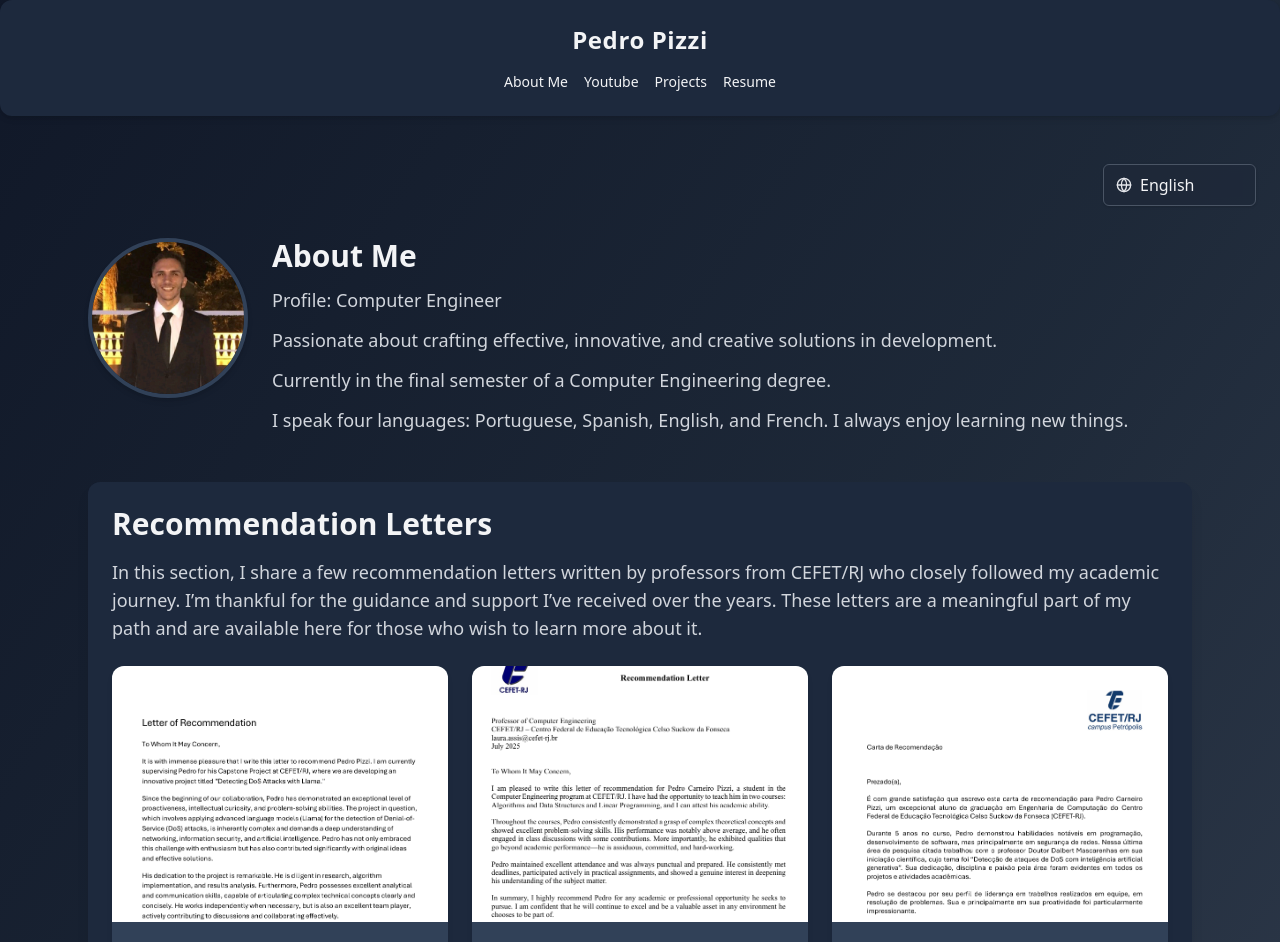
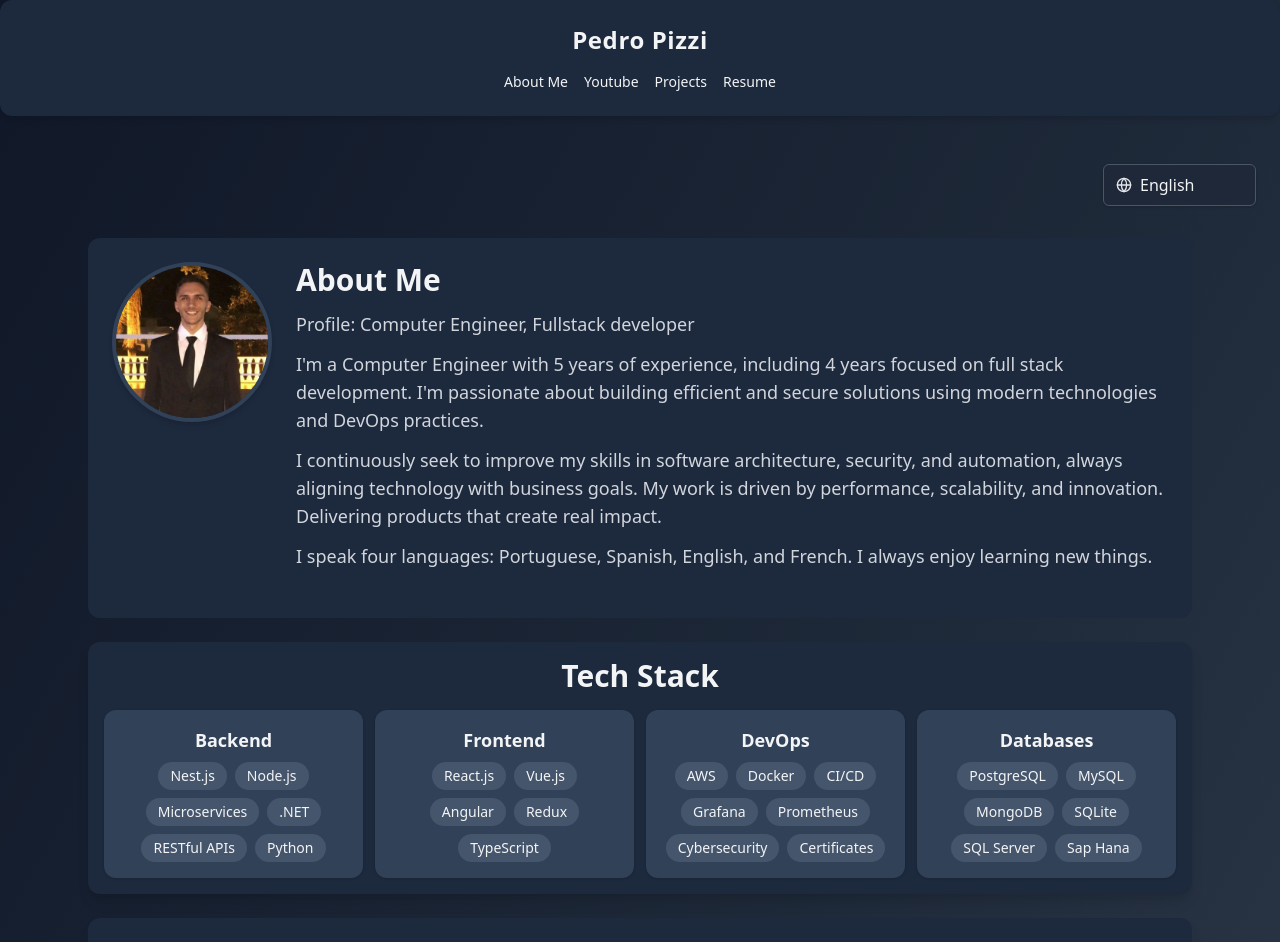
Before and after one commit to P3dream/portifolio, a React (Vite) app: page /about in a window 1280 px wide. Shown: the top 942 px of the page. Built offline with nearby package versions, Linux system fonts and the light colour scheme.

Commit message:
adding techstack and changing profile

```diff
--- /dev/null
+++ b/src/components/AboutMe.tsx
@@ -0,0 +1,29 @@
+import { useTranslation } from "react-i18next";
+import photo from "/assets/photo.jpg";
+
+const AboutMe = () => {
+  const { t } = useTranslation();
+
+  return (
+    <div className="space-y-6 px-4 sm:px-6 py-6 bg-slate-800 rounded-xl">
+      <div className="flex flex-col sm:flex-row items-center sm:items-start text-center sm:text-left gap-6 mb-6">
+        <img
+          src={photo}
+          alt="Pedro Pizzi"
+          className="w-32 h-32 sm:w-40 sm:h-40 rounded-full object-cover shadow-md border-4 border-slate-700"
+        />
+        <div className="space-y-3">
+          <h2 className="text-2xl sm:text-3xl font-bold text-gray-100">
+            {t("about_title")}
+          </h2>
+          <p className="text-base sm:text-lg text-gray-300">{t("about_desc")}</p>
+          <p className="text-base sm:text-lg text-gray-300">{t("about_desc2")}</p>
+          <p className="text-base sm:text-lg text-gray-300">{t("about_desc3")}</p>
+          <p className="text-base sm:text-lg text-gray-300">{t("about_desc4")}</p>
+        </div>
+      </div>
+    </div>
+    );
+};
+
+export default AboutMe;
--- /dev/null
+++ b/src/components/PersonalRecommendations.tsx
@@ -0,0 +1,39 @@
+import { useTranslation } from "react-i18next";
+import Card from "./Card"; // ajuste o caminho conforme sua estrutura
+import Recomendations from "../model/Recomendations"; // se estiver usando TypeScript
+
+const PersonalRecommendations = () => {
+  const { t } = useTranslation();
+  const recomendationList = t("recomendations", { returnObjects: true }) as Recomendations[];
+
+  return (
+    <div className="mx-auto px-4 sm:px-6 py-6 bg-slate-800 bg-opacity-70 rounded-xl shadow-lg backdrop-blur text-gray-100 max-w-screen-2xl">
+      <h2 className="text-2xl sm:text-3xl font-bold text-gray-100 mb-4">
+        {t("recommendations_title")}
+      </h2>
+      <p className="text-base sm:text-lg text-gray-300 mb-6">
+        {t("recommendations_desc")}
+      </p>
+
+      <div
+        className="grid gap-6"
+        style={{
+          display: "grid",
+          gridTemplateColumns: "repeat(auto-fit, minmax(280px, 1fr))"
+        }}
+      >
+        {recomendationList.map((recomendation) => (
+          <Card
+            key={recomendation.title}
+            title={recomendation.title}
+            description={recomendation.description}
+            image={recomendation.image}
+            path={recomendation.path}
+          />
+        ))}
+      </div>
+    </div>
+  );
+};
+
+export default PersonalRecommendations;
--- /dev/null
+++ b/src/components/TechStack.tsx
@@ -0,0 +1,33 @@
+const techSections = {
+    Backend: ["Nest.js", "Node.js", "Microservices", ".NET", "RESTful APIs", "Python"],
+    Frontend: ["React.js", "Vue.js", "Angular", "Redux", "TypeScript"],
+    DevOps: ["AWS", "Docker", "CI/CD", "Grafana", "Prometheus", "Cybersecurity","Certificates"],
+    Databases: ["PostgreSQL", "MySQL", "MongoDB","SQLite","SQL Server","Sap Hana"]
+};
+
+const TechStack = () => {
+    return (
+        <div className="mx-auto px-4 sm:px-4 py-4 bg-slate-800 rounded-xl shadow-lg max-w-screen-2xl">
+            <h2 className="text-2xl sm:text-3xl font-bold text-gray-100 mb-4 text-center">Tech Stack</h2>
+            <div className="grid grid-cols-1 sm:grid-cols-2 lg:grid-cols-4 gap-3">
+                {Object.entries(techSections).map(([section, techs]) => (
+                    <div key={section} className="bg-slate-700 rounded-xl p-4 shadow text-gray-100 text-center">
+                        <h3 className="text-lg font-semibold mb-2">{section}</h3>
+                        <div className="flex flex-wrap gap-2 justify-center">
+                            {techs.map((tech, index) => (
+                                <span
+                                    key={index}
+                                    className="bg-slate-600 text-sm px-3 py-1 rounded-full hover:bg-slate-500 transition"
+                                >
+                                    {tech}
+                                </span>
+                            ))}
+                        </div>
+                    </div>
+                ))}
+            </div>
+        </div>
+    );
+};
+
+export default TechStack;
--- a/src/locale/en.json
+++ b/src/locale/en.json
@@ -5,9 +5,9 @@
     "projects_title": "Projects",
     "projects_desc": "Here you will find my academic, professional, and personal projects.",
     "about_title": "About Me",
-    "about_desc": "Profile: Computer Engineer",
-    "about_desc2": "Passionate about crafting effective, innovative, and creative solutions in development.",
-    "about_desc3": "Currently in the final semester of a Computer Engineering degree.",
+    "about_desc": "Profile: Computer Engineer, Fullstack developer",
+    "about_desc2": "I'm a Computer Engineer with 5 years of experience, including 4 years focused on full stack development. I'm passionate about building efficient and secure solutions using modern technologies and DevOps practices.",
+    "about_desc3": "I continuously seek to improve my skills in software architecture, security, and automation, always aligning technology with business goals. My work is driven by performance, scalability, and innovation. Delivering products that create real impact.",
     "about_desc4": "I speak four languages: Portuguese, Spanish, English, and French. I always enjoy learning new things.",
     "contact_title": "Contact",
     "contact_desc": "You can find me on GitHub, LinkedIn or send me an email for collaborations or questions.",
--- a/src/locale/es.json
+++ b/src/locale/es.json
@@ -5,10 +5,10 @@
     "projects_title": "Proyectos",
     "projects_desc": "Aquí encontrarás mis proyectos académicos, profesionales y personales.",
     "about_title": "Sobre Mí",
-    "about_desc": "Perfil: Ingeniero en Computación",
-    "about_desc2": "Soy un desarrollador que siempre busca soluciones efectivas, innovadoras y creativas.",
-    "about_desc3": "Estoy en el décimo semestre de mi carrera de ingeniería en computación.",
-    "about_desc4": "Hablo cuatro idiomas: portugués, español, inglés y francés. Siempre me gusta aprender cosas nuevas.",
+    "about_desc": "Perfil: Ingeniero en Computación, Desarrollador Fullstack",
+    "about_desc2": "Soy ingeniero en computación con 5 años de experiencia, incluidos 4 años enfocados en el desarrollo full stack. Me apasiona crear soluciones eficientes y seguras utilizando tecnologías modernas y prácticas DevOps.",
+    "about_desc3": "Busco mejorar continuamente mis habilidades en arquitectura de software, seguridad y automatización, siempre alineando la tecnología con los objetivos del negocio. Trabajo con enfoque en rendimiento, escalabilidad e innovación, entregando productos que generan un impacto real.",
+    "about_desc4": "Hablo cuatro idiomas: portugués, español, inglés y francés. Siempre estoy dispuesto a aprender cosas nuevas.",
     "contact_title": "Contacto",
     "contact_desc": "Puedes encontrarme en GitHub, LinkedIn o enviarme un correo electrónico para colaboraciones o dudas.",
     "footer_text": "Hecho con magia y café ☕",
--- a/src/locale/pt.json
+++ b/src/locale/pt.json
@@ -5,10 +5,10 @@
     "projects_title": "Projetos",
     "projects_desc": "Aqui você encontrará meus projetos acadêmicos, profissionais e pessoais.",
     "about_title": "Sobre Mim",
-    "about_desc": "Perfil: Engenheiro de computação",
-    "about_desc2": "Sou um desenvolvedor que busca sempre pelas soluções efetivas, invadoras e criativas.",
-    "about_desc3": "Estou no décimo período da minha faculdade de engenharia de computação.",
-   "about_desc4": "Falo quatro idiomas: português, espanhol, inglês e francês. Sempre gosto de aprender coisas novas.",
+    "about_desc": "Perfil: Engenheiro de Computação, Desenvolvedor Fullstack",
+    "about_desc2": "Sou engenheiro de computação com 5 anos de experiência, sendo 4 dedicados ao desenvolvimento full stack. Tenho paixão por criar soluções eficientes e seguras, utilizando tecnologias modernas e práticas DevOps.",
+    "about_desc3": "Busco constantemente aprimoramento em arquitetura de software, segurança e automação, sempre alinhando tecnologia aos objetivos de negócio. Atuo com foco em performance, escalabilidade e inovação, entregando produtos que geram impacto real.",
+    "about_desc4": "Falo quatro idiomas: português, espanhol, inglês e francês. Estou sempre em busca de novos aprendizados.",
     "contact_title": "Contato",
     "contact_desc": "Você pode me encontrar no GitHub, LinkedIn ou me enviar um e-mail para colaborações ou dúvidas.",
     "footer_text": "Feito com magia e café ☕",
--- a/src/pages/About.tsx
+++ b/src/pages/About.tsx
@@ -1,59 +1,19 @@
-import { useTranslation } from "react-i18next";
-import Card from "../components/Card";
-import Recomendations from "../model/Recomendations";
 import Resume from "./Resume";
+import AboutMe from "../components/AboutMe";
+import PersonalRecommendations from "../components/PersonalRecommendations";
+import TechStack from "../components/TechStack";
 
 const About = () => {
-  const { t } = useTranslation();
-
-
-  const recomendationList = t("recomendations", { returnObjects: true }) as Recomendations[];
-
   return (
-    <>
-      <div className="space-y-6 px-4 sm:px-0">
-        <div className="flex flex-col sm:flex-row items-center sm:items-start text-center sm:text-left gap-6 mb-6">
-          <img
-            src={"/assets/photo.jpg"}
-            alt="Pedro Pizzi"
-            className="w-32 h-32 sm:w-40 sm:h-40 rounded-full object-cover shadow-md border-4 border-slate-700"
-          />
-          <div className="space-y-3">
-            <h2 className="text-2xl sm:text-3xl font-bold text-gray-100">{t("about_title")}</h2>
-            <p className="text-base sm:text-lg text-gray-300">{t("about_desc")}</p>
-            <p className="text-base sm:text-lg text-gray-300">{t("about_desc2")}</p>
-            <p className="text-base sm:text-lg text-gray-300">{t("about_desc3")}</p>
-            <p className="text-base sm:text-lg text-gray-300">{t("about_desc4")}</p>
-          </div>
-        </div>
-      </div>
-
-      <br></br>
-      <div className="mx-auto px-4 sm:px-6 py-6 bg-slate-800 bg-opacity-70 rounded-xl shadow-lg backdrop-blur text-gray-100 max-w-screen-2xl">
-        <h2 className="text-2xl sm:text-3xl font-bold text-gray-100 mb-4">{t("recommendations_title")}</h2>
-        <p className="text-base sm:text-lg text-gray-300 mb-6">{t("recommendations_desc")}</p>
-
-        <div
-          className="grid gap-6"
-          style={{
-            display: "grid",
-            gridTemplateColumns: "repeat(auto-fit, minmax(280px, 1fr))"
-          }}
-        >
-          {recomendationList.map((recomendation) => (
-            <Card
-              key={recomendation.title}
-              title={recomendation.title}
-              description={recomendation.description}
-              image={recomendation.image}
-              path={recomendation.path}
-            />
-          ))}
-        </div>
-      </div>
-      <br></br>
-      <Resume></Resume>
-    </>
+      <>
+        <AboutMe/>
+        <br></br>
+        <TechStack/>
+        <br></br>
+        <PersonalRecommendations/>
+        <br></br>
+        <Resume></Resume>
+      </>
   );
 };
 
```
Also changed, not shown: src/locale/fr.json (+4 -4 lines), 1 other file (tests, documents, lock files or other folders).
